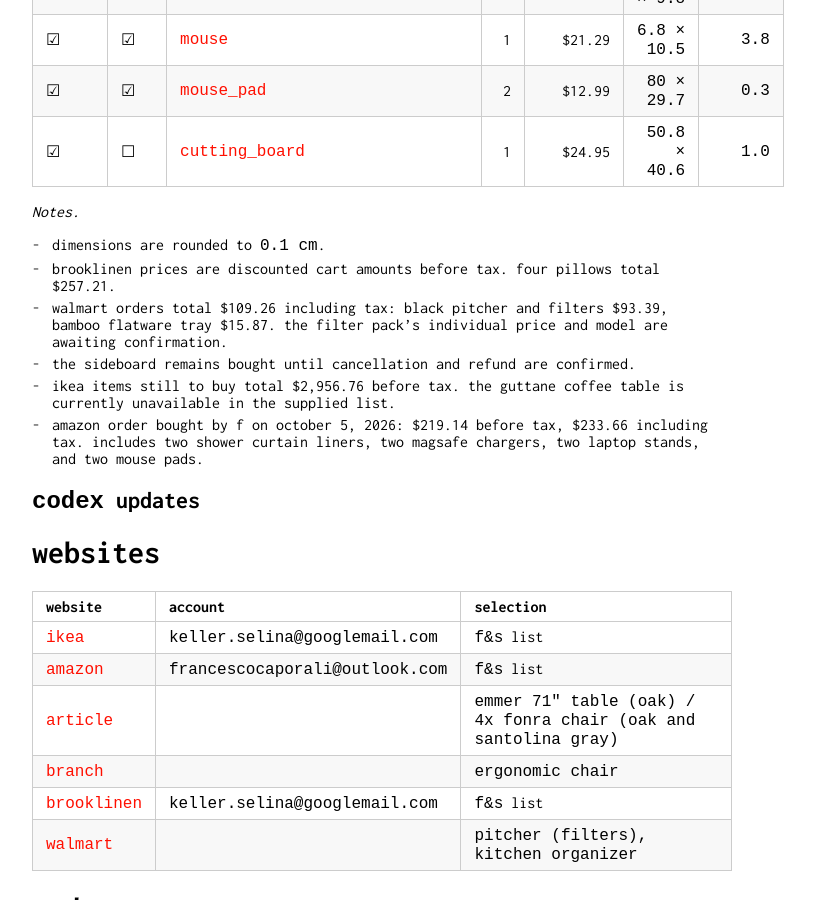
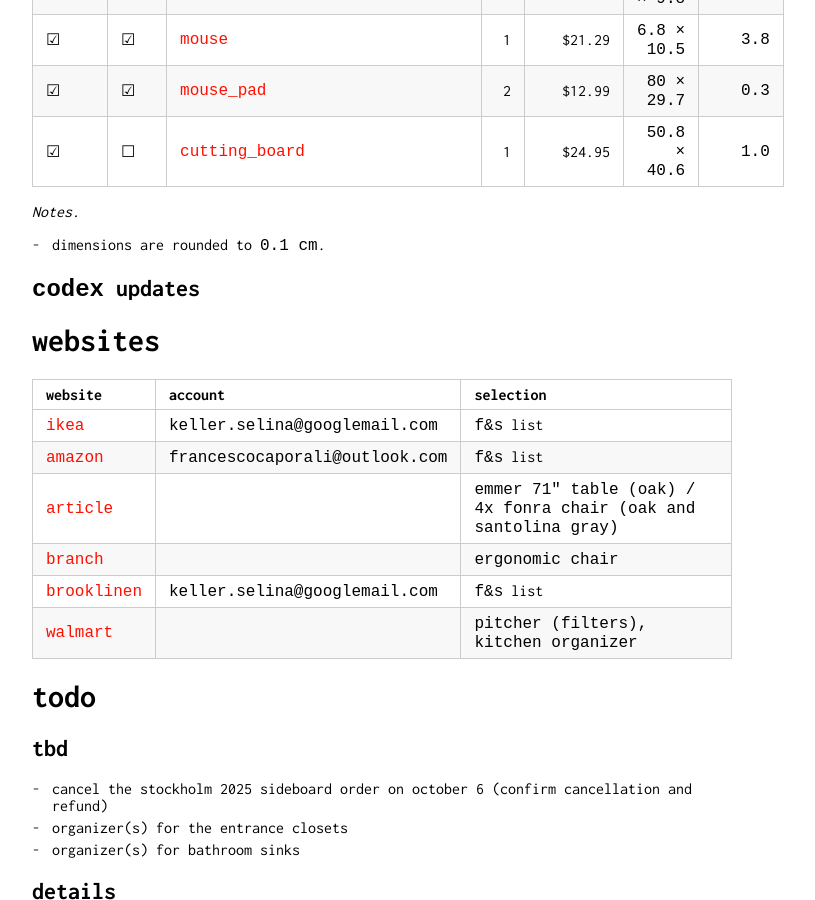
Before and after one commit to caporali/caporali.github.io, a Jekyll site: the page built from files/apt/markdown/furniture.md, in a window 1280 px wide and 900 px high, scrolled down 3411 px. Shown: the whole window, without its empty margins (258-1073 px from the left). Built offline with Jekyll 4.4.1, drawn with Linux system fonts in a browser that asks for light colours; our own code applies the rules of GitHub Pages for plain Markdown files.

Commit message:
last update

```diff
--- a/files/apt/markdown/furniture.md
+++ b/files/apt/markdown/furniture.md
@@ -71,11 +71,6 @@
 *Notes.*
 
 - dimensions are rounded to `0.1 cm`.
-- brooklinen prices are discounted cart amounts before tax. four pillows total $257.21.
-- walmart orders total $109.26 including tax: black pitcher and filters $93.39, bamboo flatware tray $15.87. the filter pack's individual price and model are awaiting confirmation.
-- the sideboard remains bought until cancellation and refund are confirmed.
-- ikea items still to buy total $2,956.76 before tax. the guttane coffee table is currently unavailable in the supplied list.
-- amazon order bought by f on october 5, 2026: $219.14 before tax, $233.66 including tax. includes two shower curtain liners, two magsafe chargers, two laptop stands, and two mouse pads.
 
 ## `codex` updates
 
```
